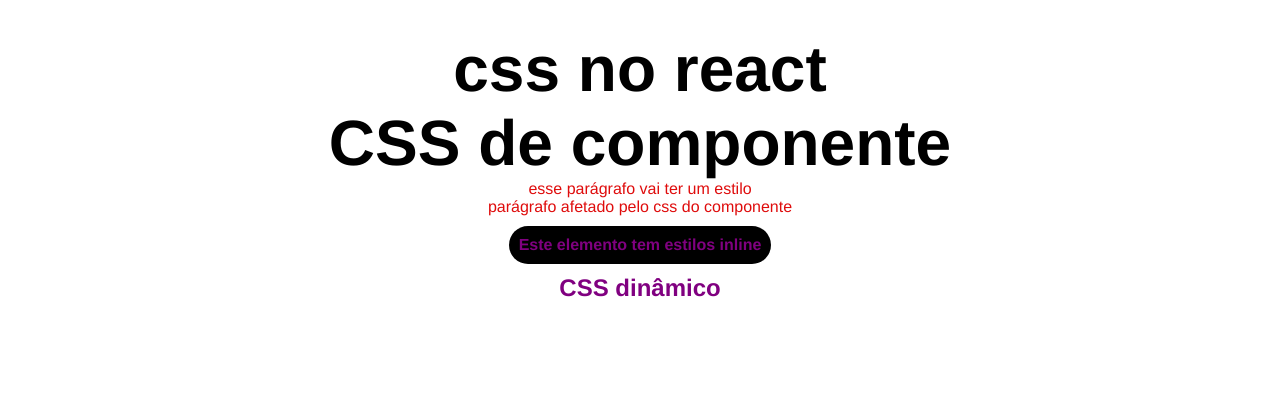
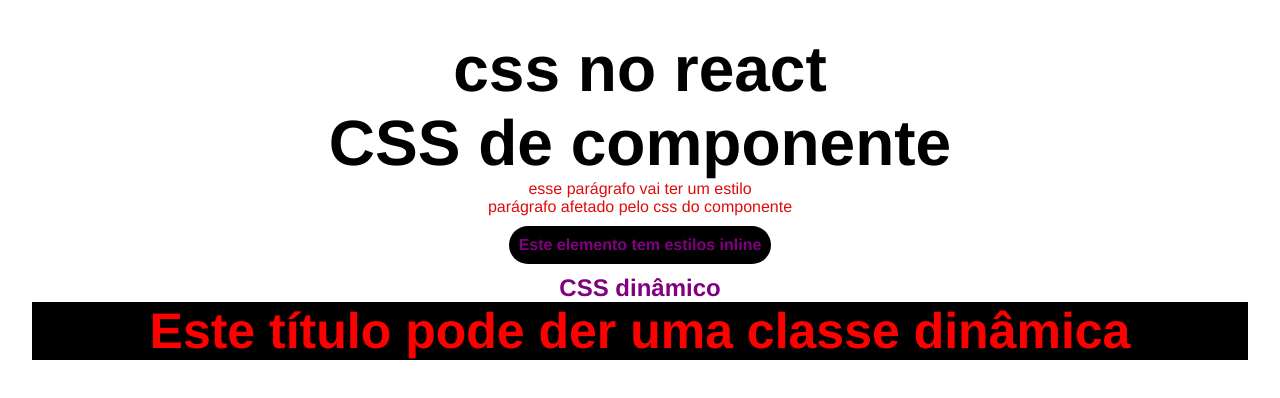
Before and after one commit to LUCASGOODPROGRAMMER/FRONT-END_ESTUDO, a React (Vite) app in the folder html_css_js_react/4_CSS_REACT/css_react/: page / in a window 1280 px wide. Shown: the top 398 px of the page. Built offline with nearby package versions, Linux system fonts and the light colour scheme.

Commit message:
classes dinâmicas

```diff
--- a/html_css_js_react/4_CSS_REACT/css_react/src/App.jsx
+++ b/html_css_js_react/4_CSS_REACT/css_react/src/App.jsx
@@ -19,6 +19,10 @@ function App() {
    * Math.abs(-7)        // 7 - Retorna o valor positivo
    * Math.random();  // ex: 0.43824234
    * */
+
+  // classes dinâmicas
+  // const redTitle = Boolean(Math.round(Math.random() * 1));
+  const redTitle = !!Math.round(Math.random()); // a dupla negação serve para converter para Boolean
 
   return (
     <>
@@ -49,6 +53,9 @@ function App() {
         <h2 style={n > 1 ? { color: "magenta" } : { color: "purple" }}>
           CSS dinâmico
         </h2>
+
+        {/** classes dinâmicas */}
+        <h2 className={redTitle ? "red-title" : null}>Este título pode der uma classe dinâmica</h2>
       </div>
     </>
   );
--- a/html_css_js_react/4_CSS_REACT/css_react/src/index.css
+++ b/html_css_js_react/4_CSS_REACT/css_react/src/index.css
@@ -8,3 +8,11 @@
 h1{
   font-size: 4rem;
 }
+
+/* classe dinâmica */
+.red-title {
+  transition: 2s ease-in-out;
+  font-size: 50px;
+  color: red;
+  background-color: black;
+}
```
